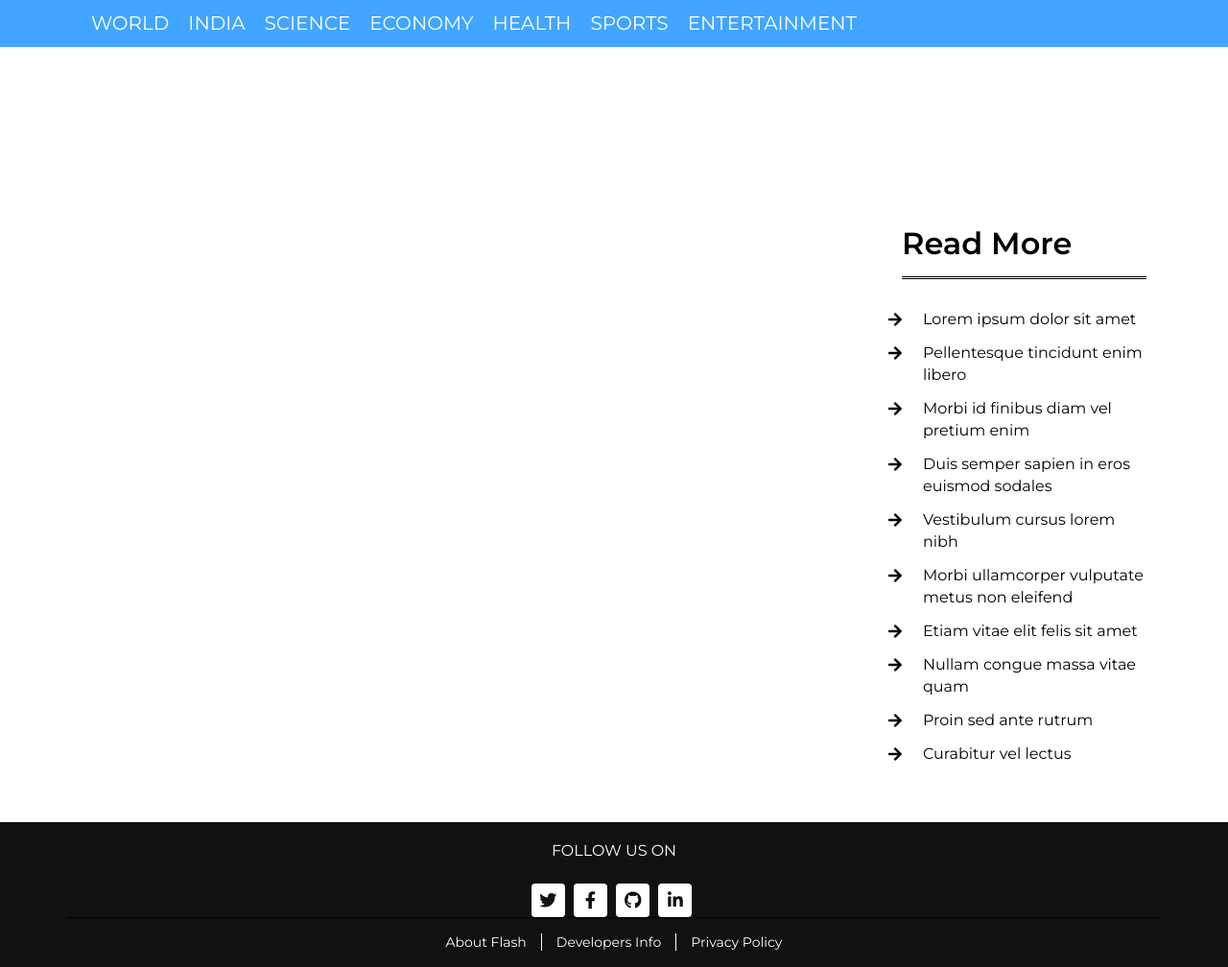
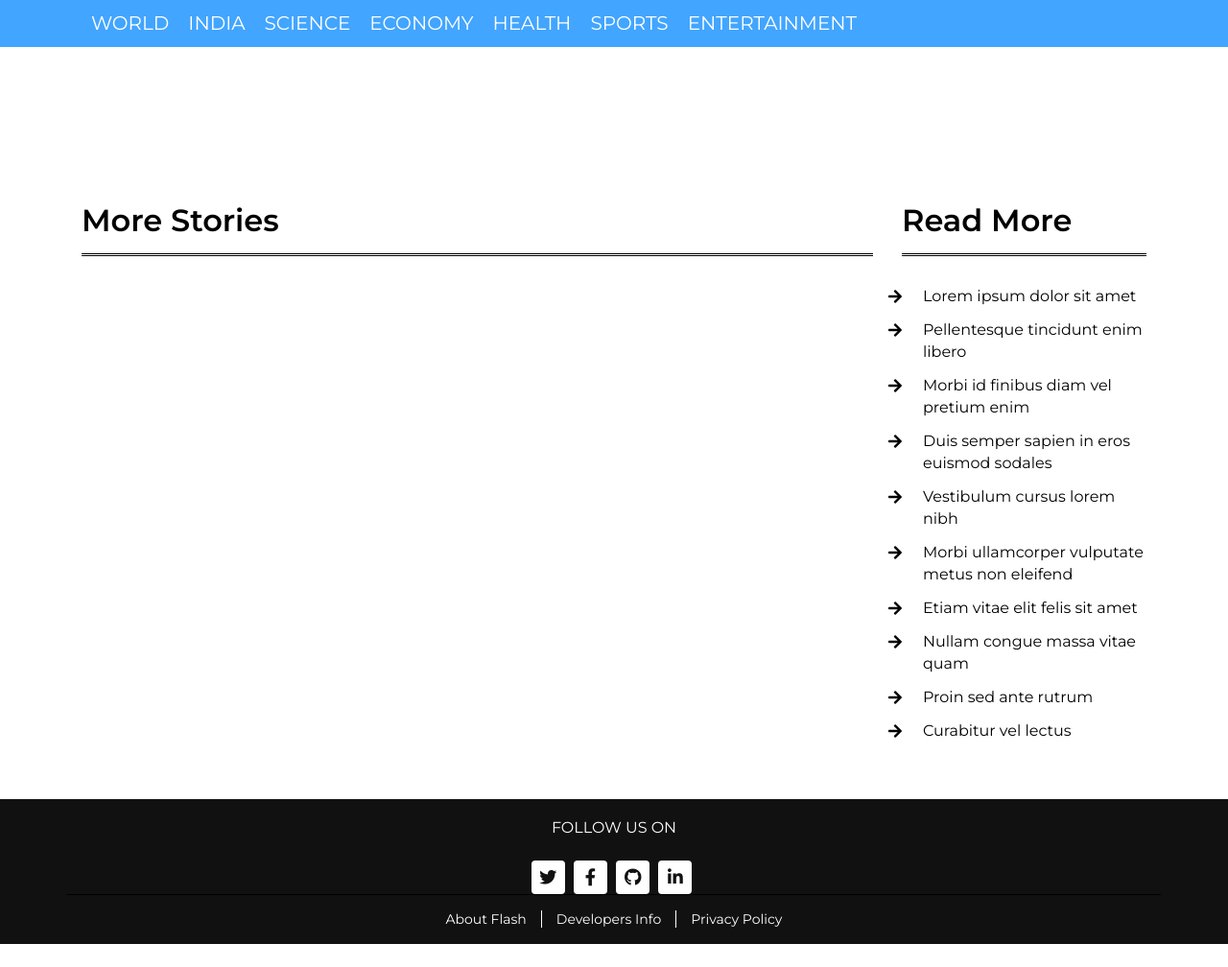
Before and after one commit to Rohini13/Flash, a Django app: template news/templates/news/home_alt.html in a window 1280 px wide. Shown: the part 167-1175 px from the top of the page at 96% size. After the commit the page ends 1151 px from the top, so only its background shows below. Run offline with Django 3.2, Linux system fonts and the light colour scheme; the template is opened without the code that fills it, so the values that code supplies are empty; some libraries are stand-ins or nearby versions.

Commit message:
main page

```diff
--- a/news/static/news/style.css
+++ b/news/static/news/style.css
@@ -703,7 +703,20 @@ button.btn:hover {
     margin-bottom: 30px;
 }
 
+.main-news h2 {
+    color: #000000;
+    margin-bottom: 30px;
+    padding-bottom: 15px;
+    border-bottom: 3px double #000000;
+}
 .main-news .mn-list h2 {
+    color: #000000;
+    margin-bottom: 30px;
+    padding-bottom: 15px;
+    border-bottom: 3px double #000000;
+}
+
+.top-news h2 {
     color: #000000;
     margin-bottom: 30px;
     padding-bottom: 15px;
--- a/news/templates/news/home_alt.html
+++ b/news/templates/news/home_alt.html
@@ -94,12 +94,16 @@
                 </nav>
             </div>
         </div>
+        <br>
         <!-- Nav Bar End -->
 
         <!-- Top News Start-->
         <div class="top-news">
             <div class="container">
                 <div class="row">
+{#                <div class="main-news mn-list">#}
+{#                    <h2>Top Headlines</h2>#}
+{#                </div>#}
                     <div class="col-md-6 tn-left">
                             <div class="row tn-slider">
                                 {% for a in news%}
@@ -145,7 +149,7 @@
                         </div>
                     </div>
                 </div>
-            <br><br>
+            <br>
         <!-- Top News End-->
 
          <!-- Category News Start-->
@@ -174,7 +178,7 @@
                 </div>
             </div>
         </div>
-        <br><br>
+        <br>
         <!-- Category News End-->
 
         <!-- Main News Start-->
@@ -182,8 +186,10 @@
             <div class="container">
                 <div class="row">
                     <div class="col-lg-9">
+                        <div class="mn-list">
+                            <h2>More Stories</h2>
+                        </div>
                         <div class="row">
-
                             {% for n in news %}
                                 {% if n|check:3 == True %}
                                 <div class="col-md-4">
```
